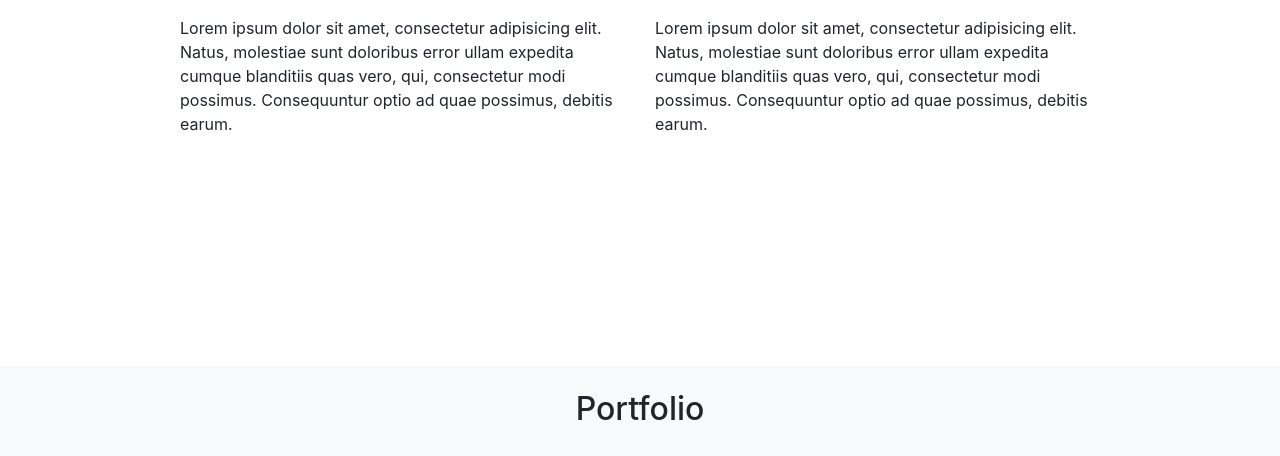
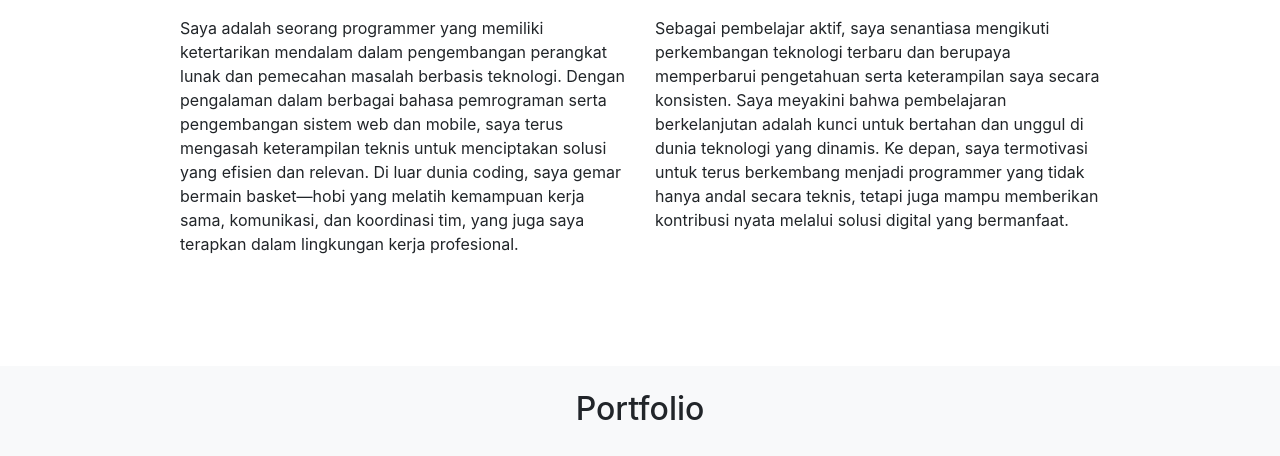
Before and after one commit to Skuylife/Skuylife.github.io, a plain HTML site: page index.html in a window 1280 px wide. Shown: the part 649-1105 px from the top of the page. Drawn offline with nearby package versions, Linux system fonts and the light colour scheme.

Commit message:
Update index.html

```diff
--- a/index.html
+++ b/index.html
@@ -59,10 +59,10 @@
         </div>
         <div class="row justify-content-center">
           <div class="col-md-5">
-            <p>Lorem ipsum dolor sit amet, consectetur adipisicing elit. Natus, molestiae sunt doloribus error ullam expedita cumque blanditiis quas vero, qui, consectetur modi possimus. Consequuntur optio ad quae possimus, debitis earum.</p>
+            <p>Saya adalah seorang programmer yang memiliki ketertarikan mendalam dalam pengembangan perangkat lunak dan pemecahan masalah berbasis teknologi. Dengan pengalaman dalam berbagai bahasa pemrograman serta pengembangan sistem web dan mobile, saya terus mengasah keterampilan teknis untuk menciptakan solusi yang efisien dan relevan. Di luar dunia coding, saya gemar bermain basket—hobi yang melatih kemampuan kerja sama, komunikasi, dan koordinasi tim, yang juga saya terapkan dalam lingkungan kerja profesional.</p>
           </div>
           <div class="col-md-5">
-            <p>Lorem ipsum dolor sit amet, consectetur adipisicing elit. Natus, molestiae sunt doloribus error ullam expedita cumque blanditiis quas vero, qui, consectetur modi possimus. Consequuntur optio ad quae possimus, debitis earum.</p>
+            <p>Sebagai pembelajar aktif, saya senantiasa mengikuti perkembangan teknologi terbaru dan berupaya memperbarui pengetahuan serta keterampilan saya secara konsisten. Saya meyakini bahwa pembelajaran berkelanjutan adalah kunci untuk bertahan dan unggul di dunia teknologi yang dinamis. Ke depan, saya termotivasi untuk terus berkembang menjadi programmer yang tidak hanya andal secara teknis, tetapi juga mampu memberikan kontribusi nyata melalui solusi digital yang bermanfaat.</p>
           </div>
         </div>
       </div>
```
